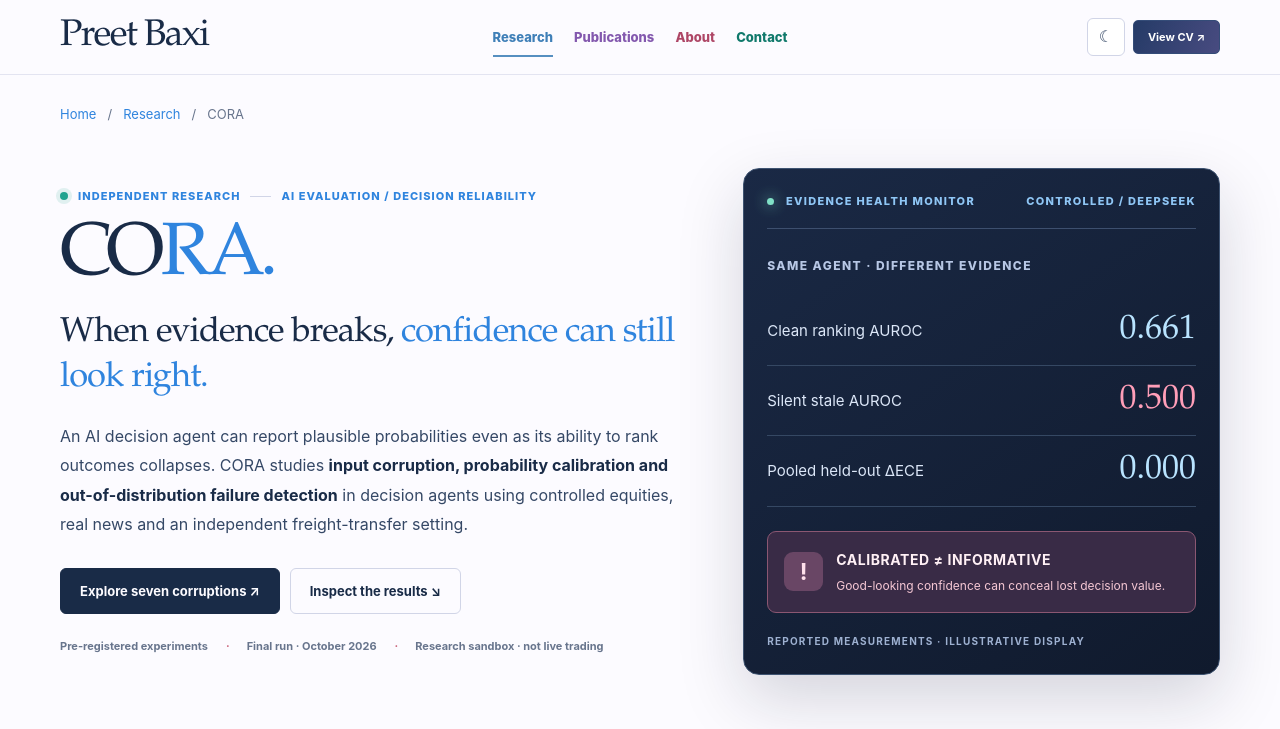
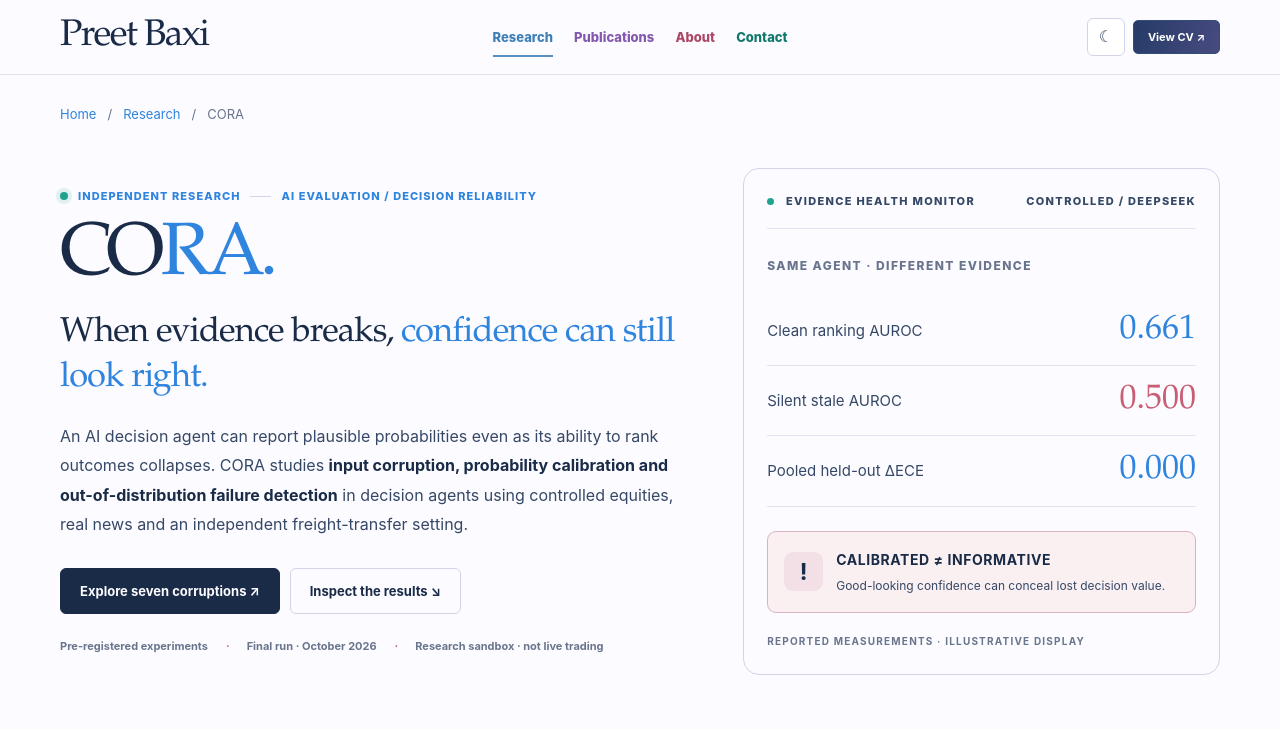
Before and after one commit to preetb1199/preetb1199.github.io, a plain HTML site: page research/cora.html in a window 1280 px wide. Shown: the top 729 px of the page. Drawn offline with Linux system fonts and the light colour scheme.

Commit message:
Match the CORA evidence card to the active theme

```diff
--- a/assets/cora.css
+++ b/assets/cora.css
@@ -11,17 +11,18 @@
 .cora-page .ae-story:nth-child(2) .ae-story-num{color:var(--cora-rose)}
 .cora-page .ae-story:nth-child(3) .ae-story-num{color:var(--cora-teal)}
 .cora-page .ae-story h3{line-height:1.28}
-.cora-hero-visual{border:1px solid #3e5371;border-radius:16px;padding:23px;background:linear-gradient(145deg,#1a2945,#101a2d);color:#f5f7ff;box-shadow:0 24px 65px rgba(15,24,50,.17);min-width:0}
-.cora-terminal-top{display:flex;align-items:center;justify-content:space-between;gap:14px;font-size:11px;color:#8fc6f5;font-weight:800;letter-spacing:.12em;border-bottom:1px solid #3d4f6e;padding-bottom:16px}
-.cora-terminal-dot{width:7px;height:7px;display:inline-block;border-radius:100%;background:#80e0c6;margin-right:8px;box-shadow:0 0 14px #80e0c6}
-.cora-terminal-desc{font-size:12px!important;letter-spacing:.12em;color:#b7c7e5!important;font-weight:800;margin:26px 0 20px}
-.cora-terminal-row{display:flex;justify-content:space-between;gap:16px;align-items:center;padding:15px 0;border-bottom:1px solid #354863}
-.cora-terminal-row span{font-size:15px;color:#dce7f8}.cora-terminal-row strong{font:400 34px/1.15 var(--ae-serif);color:#b9e4ff;white-space:nowrap}
-.cora-terminal-row.is-bad strong{color:#ff9eb8}
-.cora-terminal-status{margin-top:24px;border-radius:9px;border:1px solid #8b5772;background:#392b46;padding:16px;display:flex;align-items:center;gap:13px}
-.cora-terminal-status b{width:39px;height:39px;flex-shrink:0;border-radius:9px;display:grid;place-items:center;background:#694665;color:#ffe0eb;font-size:23px}
-.cora-terminal-status strong{display:block;color:#fff0f5;font-size:14px;letter-spacing:.04em}.cora-terminal-status small{display:block;color:#f5c7d4;font-size:12px;margin-top:5px;line-height:1.55}
-.cora-terminal-bottom{font-size:10px;letter-spacing:.12em;color:#9eb1d1;padding-top:20px;font-weight:750}
+/* Match the evidence card to the active site theme. */
+.cora-hero-visual{border:1px solid var(--ae-line2);border-radius:16px;padding:23px;background:var(--ae-bg);color:var(--ae-ink);box-shadow:none;min-width:0}
+.cora-terminal-top{display:flex;align-items:center;justify-content:space-between;gap:14px;font-size:11px;color:var(--ae-ink-soft);font-weight:800;letter-spacing:.12em;border-bottom:1px solid var(--ae-line);padding-bottom:16px}
+.cora-terminal-dot{width:7px;height:7px;display:inline-block;border-radius:100%;background:var(--cora-teal);margin-right:8px;box-shadow:none}
+.cora-terminal-desc{font-size:12px!important;letter-spacing:.12em;color:var(--ae-muted)!important;font-weight:800;margin:26px 0 20px}
+.cora-terminal-row{display:flex;justify-content:space-between;gap:16px;align-items:center;padding:15px 0;border-bottom:1px solid var(--ae-line)}
+.cora-terminal-row span{font-size:15px;color:var(--ae-ink-soft)}.cora-terminal-row strong{font:400 34px/1.15 var(--ae-serif);color:var(--cora-blue);white-space:nowrap}
+.cora-terminal-row.is-bad strong{color:var(--cora-rose)}
+.cora-terminal-status{margin-top:24px;border-radius:9px;border:1px solid var(--ae-danger-border);background:var(--ae-danger-bg);padding:16px;display:flex;align-items:center;gap:13px}
+.cora-terminal-status b{width:39px;height:39px;flex-shrink:0;border-radius:9px;display:grid;place-items:center;background:color-mix(in srgb,var(--cora-rose) 18%,var(--ae-bg));color:var(--ae-danger-ink);font-size:23px}
+.cora-terminal-status strong{display:block;color:var(--ae-danger-ink);font-size:14px;letter-spacing:.04em}.cora-terminal-status small{display:block;color:var(--ae-ink-soft);font-size:12px;margin-top:5px;line-height:1.55}
+.cora-terminal-bottom{font-size:10px;letter-spacing:.12em;color:var(--ae-muted);padding-top:20px;font-weight:750}
 .cora-page .ae-proof-strip strong{font-size:clamp(33px,3.1vw,43px);color:var(--cora-blue)}
 .cora-page .ae-proof-strip>div:nth-child(2) strong{color:var(--cora-rose)}
 .cora-page .ae-proof-strip>div:nth-child(3) strong{color:var(--cora-teal)}
--- a/research/cora.html
+++ b/research/cora.html
@@ -4,7 +4,7 @@
 <meta name="description" content="Interactive CORA research case study: why LLM decision agents lose ranking accuracy under stale and corrupted evidence, calibration versus discrimination, held-out failures, detection and downstream policy costs.">
 <meta name="author" content="Preet Baxi"><meta name="robots" content="index,follow,max-image-preview:large">
 <link rel="canonical" href="https://www.preet-baxi.com/research/cora.html"><link rel="icon" href="../assets/favicon.svg" type="image/svg+xml">
-<link rel="stylesheet" href="../assets/styles.css?v=38d3f8e"><link rel="stylesheet" href="../assets/agentsentry.css?v=ecc7248"><link rel="stylesheet" href="../assets/cora.css?v=20261123">
+<link rel="stylesheet" href="../assets/styles.css?v=38d3f8e"><link rel="stylesheet" href="../assets/agentsentry.css?v=ecc7248"><link rel="stylesheet" href="../assets/cora.css?v=56a7263">
 <meta property="og:type" content="article"><meta property="og:site_name" content="Preet Baxi | Research"><meta property="og:title" content="CORA — When Confidence Breaks Silently"><meta property="og:description" content="Interactive research on LLM decision agents, calibration, discrimination and silent evidence corruption."><meta property="og:url" content="https://www.preet-baxi.com/research/cora.html"><meta property="og:image" content="https://www.preet-baxi.com/assets/diagrams/CORA_Social_Preview.png"><meta property="og:image:alt" content="CORA evidence corruption research illustration"><meta name="twitter:card" content="summary_large_image">
 <script type="application/ld+json">{"@context":"https://schema.org","@type":"CreativeWork","name":"CORA: When Confidence Breaks Silently — Calibration, Transfer and Detection Under Input Corruption in LLM Decision Agents","author":{"@type":"Person","name":"Preet Baxi","url":"https://www.preet-baxi.com/"},"url":"https://www.preet-baxi.com/research/cora.html","description":"Independent research examining discrimination, probability calibration, cross-corruption generalization, and failure detection in LLM decision agents using controlled equity, freight, and real-news evaluation tracks.","dateCreated":"2026","keywords":["LLM evaluation","Reliability","Calibration","Distribution shift","Decision agents","Input corruption"],"isAccessibleForFree":true}</script>
 <script type="application/ld+json">{"@context":"https://schema.org","@type":"BreadcrumbList","itemListElement":[{"@type":"ListItem","position":1,"name":"Home","item":"https://www.preet-baxi.com/"},{"@type":"ListItem","position":2,"name":"Research","item":"https://www.preet-baxi.com/research/"},{"@type":"ListItem","position":3,"name":"CORA","item":"https://www.preet-baxi.com/research/cora.html"}]}</script>
```
